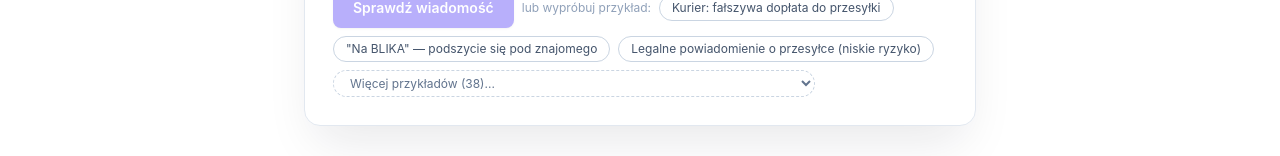
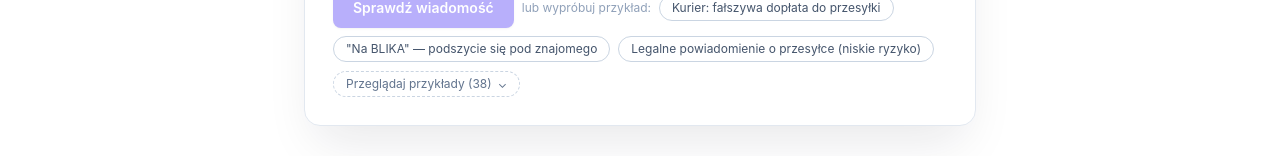
Before and after one commit to hubekro193/ai-scam-detector-pl, a Next.js app: page / in a window 1280 px wide. Shown: the part 644-800 px from the top of the page. Built offline with nearby package versions, Linux system fonts and the light colour scheme.

Commit message:
Replace native select with grouped, color-coded example picker panel

```diff
--- /dev/null
+++ b/app/components/ExamplePicker.tsx
@@ -0,0 +1,81 @@
+"use client";
+
+import { useEffect, useRef, useState } from "react";
+import { TEST_MESSAGES } from "@/lib/scam-detector/examples";
+import type { RiskLevel } from "@/lib/scam-detector/types";
+import { RISK_LEVEL_ORDER, RISK_STYLES } from "./riskStyles";
+
+export function ExamplePicker({ onSelect }: { onSelect: (message: string) => void }) {
+  const [open, setOpen] = useState(false);
+  const containerRef = useRef<HTMLDivElement>(null);
+
+  useEffect(() => {
+    if (!open) return;
+
+    function handleClickOutside(e: MouseEvent) {
+      if (containerRef.current && !containerRef.current.contains(e.target as Node)) {
+        setOpen(false);
+      }
+    }
+    function handleEscape(e: KeyboardEvent) {
+      if (e.key === "Escape") setOpen(false);
+    }
+
+    document.addEventListener("mousedown", handleClickOutside);
+    document.addEventListener("keydown", handleEscape);
+    return () => {
+      document.removeEventListener("mousedown", handleClickOutside);
+      document.removeEventListener("keydown", handleEscape);
+    };
+  }, [open]);
+
+  const grouped = RISK_LEVEL_ORDER.map((level) => ({
+    level,
+    items: TEST_MESSAGES.filter((m) => m.expectedLevel === level),
+  })).filter((group) => group.items.length > 0);
+
+  return (
+    <div ref={containerRef} className="relative inline-block">
+      <button
+        type="button"
+        onClick={() => setOpen((v) => !v)}
+        aria-expanded={open}
+        className="inline-flex items-center gap-1.5 rounded-full border border-dashed border-slate-300 bg-white px-3 py-1 text-xs text-slate-500 transition hover:border-indigo-300 hover:text-indigo-700"
+      >
+        Przeglądaj przykłady ({TEST_MESSAGES.length})
+        <span className={`transition-transform ${open ? "rotate-180" : ""}`}>⌄</span>
+      </button>
+
+      {open && (
+        <div className="absolute left-0 z-20 mt-2 w-[min(90vw,26rem)] overflow-hidden rounded-xl border border-slate-200 bg-white shadow-xl">
+          <div className="max-h-80 overflow-y-auto p-2">
+            {grouped.map((group) => {
+              const style = RISK_STYLES[group.level as RiskLevel];
+              return (
+                <div key={group.level} className="mb-2 last:mb-0">
+                  <p className="sticky top-0 z-10 flex items-center gap-1.5 bg-white px-2 py-1 text-[11px] font-semibold uppercase tracking-wide text-slate-400">
+                    <span className={`h-1.5 w-1.5 rounded-full ${style.dot}`} />
+                    {style.word} ({group.items.length})
+                  </p>
+                  {group.items.map((item) => (
+                    <button
+                      key={item.id}
+                      type="button"
+                      onClick={() => {
+                        onSelect(item.message);
+                        setOpen(false);
+                      }}
+                      className="block w-full rounded-lg px-2 py-1.5 text-left text-sm text-slate-700 transition hover:bg-slate-50"
+                    >
+                      {item.label}
+                    </button>
+                  ))}
+                </div>
+              );
+            })}
+          </div>
+        </div>
+      )}
+    </div>
+  );
+}
--- /dev/null
+++ b/app/components/riskStyles.ts
@@ -0,0 +1,38 @@
+import type { RiskLevel } from "@/lib/scam-detector/types";
+
+export const RISK_STYLES: Record<
+  RiskLevel,
+  { badge: string; card: string; dot: string; icon: string; word: string }
+> = {
+  Low: {
+    badge: "bg-emerald-100 text-emerald-800 border-emerald-300",
+    card: "border-emerald-200 bg-emerald-50/60",
+    dot: "bg-emerald-500",
+    icon: "🟢",
+    word: "Niskie ryzyko",
+  },
+  Medium: {
+    badge: "bg-amber-100 text-amber-800 border-amber-300",
+    card: "border-amber-200 bg-amber-50/60",
+    dot: "bg-amber-500",
+    icon: "🟡",
+    word: "Umiarkowane ryzyko",
+  },
+  High: {
+    badge: "bg-orange-100 text-orange-800 border-orange-300",
+    card: "border-orange-200 bg-orange-50/60",
+    dot: "bg-orange-500",
+    icon: "🟠",
+    word: "Wysokie ryzyko",
+  },
+  Critical: {
+    badge: "bg-red-100 text-red-800 border-red-300",
+    card: "border-red-200 bg-red-50/60",
+    dot: "bg-red-500",
+    icon: "🔴",
+    word: "Bardzo wysokie ryzyko",
+  },
+};
+
+/** Fixed display order for grouping examples by risk level. */
+export const RISK_LEVEL_ORDER: RiskLevel[] = ["Critical", "High", "Medium", "Low"];
--- a/app/page.tsx
+++ b/app/page.tsx
@@ -2,42 +2,14 @@
 
 import { useState } from "react";
 import { TEST_MESSAGES } from "@/lib/scam-detector/examples";
-import type { DetectionResult, RiskLevel } from "@/lib/scam-detector/types";
+import type { DetectionResult } from "@/lib/scam-detector/types";
 import { ScoreRing } from "./components/ScoreRing";
 import { Faq } from "./components/Faq";
+import { ExamplePicker } from "./components/ExamplePicker";
+import { RISK_STYLES } from "./components/riskStyles";
 
 const EXAMPLE_IDS = ["courier-topup-scam", "blik-friend-scam", "legit-parcel-notification"];
 const EXAMPLES = TEST_MESSAGES.filter((m) => EXAMPLE_IDS.includes(m.id));
-
-const RISK_STYLES: Record<
-  RiskLevel,
-  { badge: string; card: string; icon: string; word: string }
-> = {
-  Low: {
-    badge: "bg-emerald-100 text-emerald-800 border-emerald-300",
-    card: "border-emerald-200 bg-emerald-50/60",
-    icon: "🟢",
-    word: "Niskie ryzyko",
-  },
-  Medium: {
-    badge: "bg-amber-100 text-amber-800 border-amber-300",
-    card: "border-amber-200 bg-amber-50/60",
-    icon: "🟡",
-    word: "Umiarkowane ryzyko",
-  },
-  High: {
-    badge: "bg-orange-100 text-orange-800 border-orange-300",
-    card: "border-orange-200 bg-orange-50/60",
-    icon: "🟠",
-    word: "Wysokie ryzyko",
-  },
-  Critical: {
-    badge: "bg-red-100 text-red-800 border-red-300",
-    card: "border-red-200 bg-red-50/60",
-    icon: "🔴",
-    word: "Bardzo wysokie ryzyko",
-  },
-};
 
 const HOW_IT_WORKS = [
   {
@@ -183,24 +155,7 @@ export default function HomePage() {
                 </button>
               ))}
 
-              <select
-                aria-label="Więcej przykładów testowych"
-                value=""
-                onChange={(e) => {
-                  const chosen = TEST_MESSAGES.find((m) => m.id === e.target.value);
-                  if (chosen) setMessage(chosen.message);
-                }}
-                className="rounded-full border border-dashed border-slate-300 bg-white px-3 py-1 text-xs text-slate-500 transition hover:border-indigo-300 hover:text-indigo-700 focus:outline-none"
-              >
-                <option value="" disabled>
-                  Więcej przykładów ({TEST_MESSAGES.length})...
-                </option>
-                {TEST_MESSAGES.map((ex) => (
-                  <option key={ex.id} value={ex.id}>
-                    [{ex.expectedLevel}] {ex.label}
-                  </option>
-                ))}
-              </select>
+              <ExamplePicker onSelect={setMessage} />
             </div>
           </form>
 
```
Also changed, not shown: 1 other file (tests, documents, lock files or other folders).
